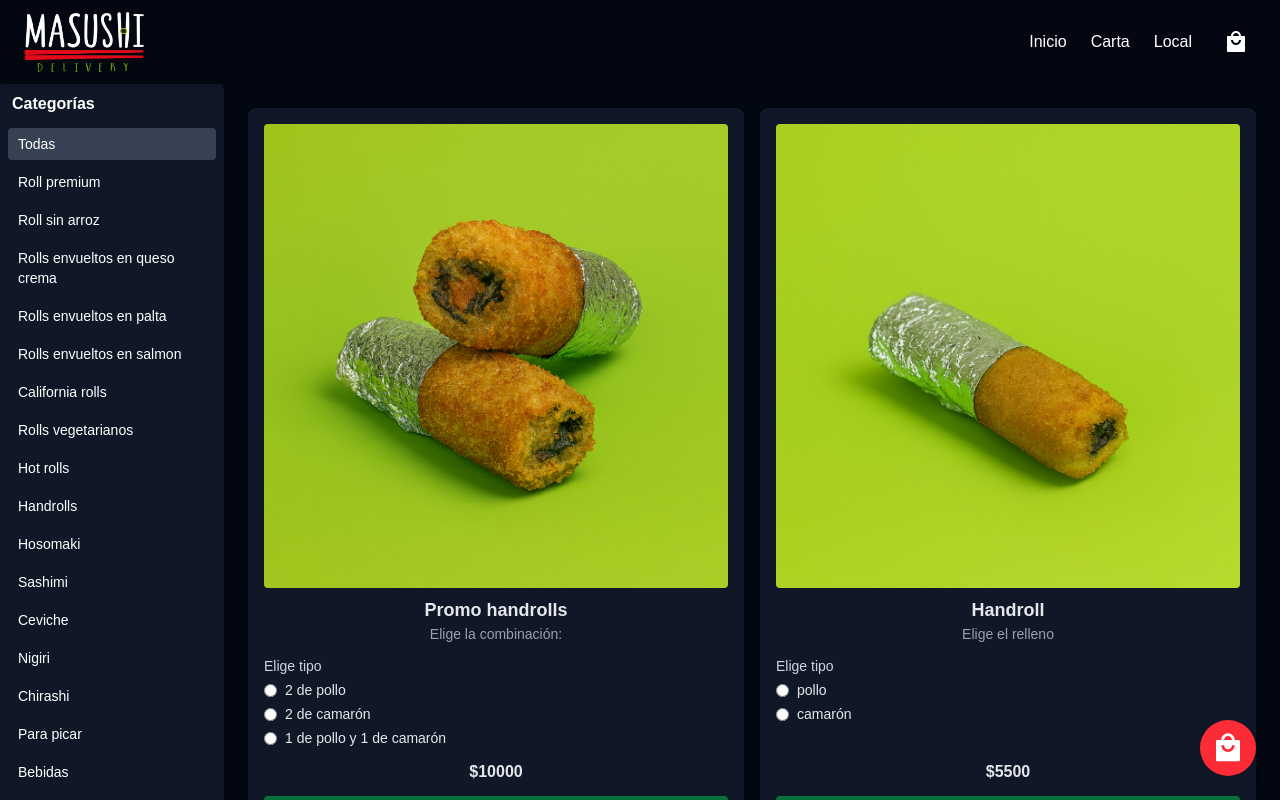
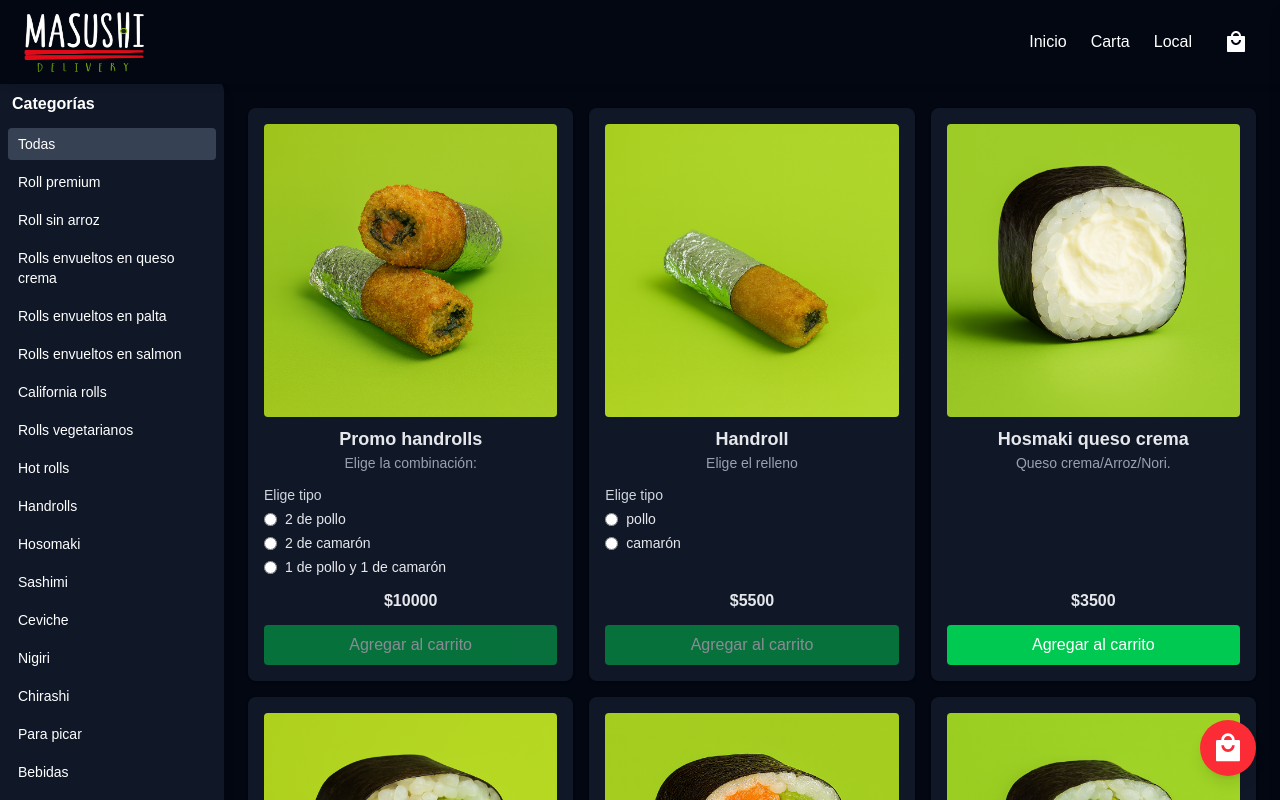
Before and after one commit to PulpFiction1234/Masushi, a Next.js app: page /menu in a window 1280 px wide. Shown: the top 800 px of the page. Built offline with nearby package versions, Linux system fonts and the light colour scheme.

Commit message:
fix tarjetas

```diff
--- a/src/components/ListaProductos.tsx
+++ b/src/components/ListaProductos.tsx
@@ -58,7 +58,7 @@ const ListaProductos: React.FC<ListaProductosProps> = ({ categoriaSeleccionada }
   };
 
   return (
-    <div className="grid [grid-template-columns:repeat(auto-fit,minmax(350px,1fr))] gap-4 items-stretch">
+    <div className="grid [grid-template-columns:repeat(auto-fit,minmax(320px,1fr))] gap-4 items-stretch">
       {productosOrdenados.map((prod) => {
         const tieneOpciones = !!prod.opciones?.length;
         const seleccionActual = seleccion[prod.id] ?? "";
```
